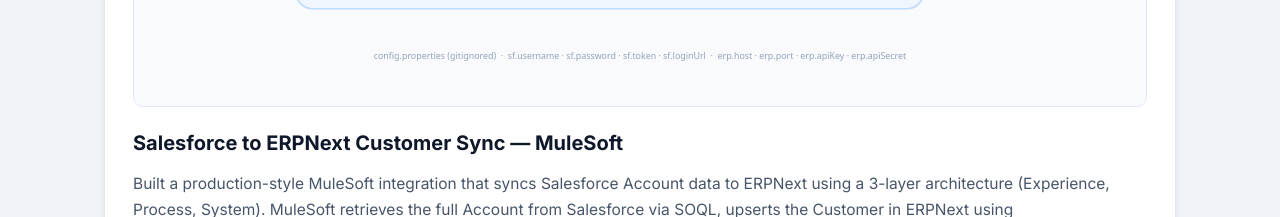
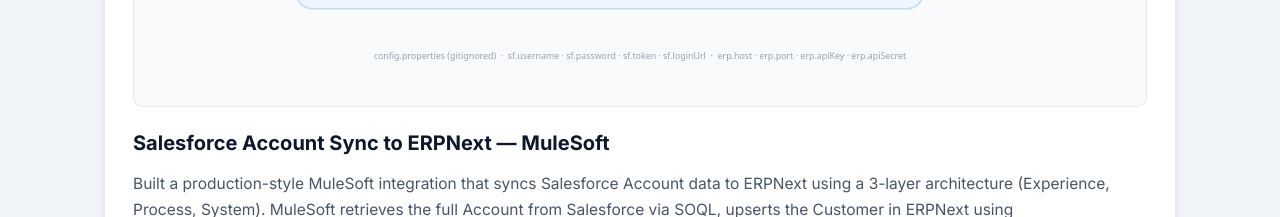
Before and after one commit to nisha-tamta/nisha-portfolio, a React (Vite) app: page / in a window 1280 px wide. Shown: the part 3460-3677 px from the top of the page. Built offline with nearby package versions, Linux system fonts and the light colour scheme.

Commit message:
Update project title to match salesforce-mulesoft-account-sync repo

```diff
--- a/src/App.jsx
+++ b/src/App.jsx
@@ -188,7 +188,7 @@
           <div className="project-image-wrap">
             <img src="/salesforce-erpnext-mulesoft-sync-architecture.svg" alt="Salesforce to ERPNext MuleSoft sync architecture diagram" />
           </div>
-          <h4>Salesforce to ERPNext Customer Sync — MuleSoft</h4>
+          <h4>Salesforce Account Sync to ERPNext — MuleSoft</h4>
           <p>
             Built a production-style MuleSoft integration that syncs Salesforce Account data to ERPNext
             using a 3-layer architecture (Experience, Process, System). MuleSoft retrieves the full Account
```
